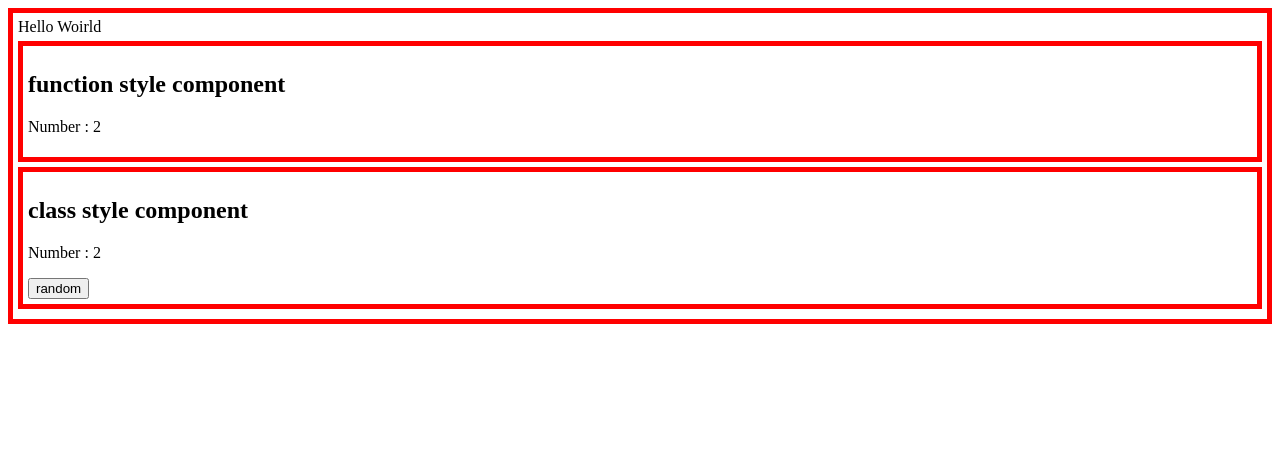
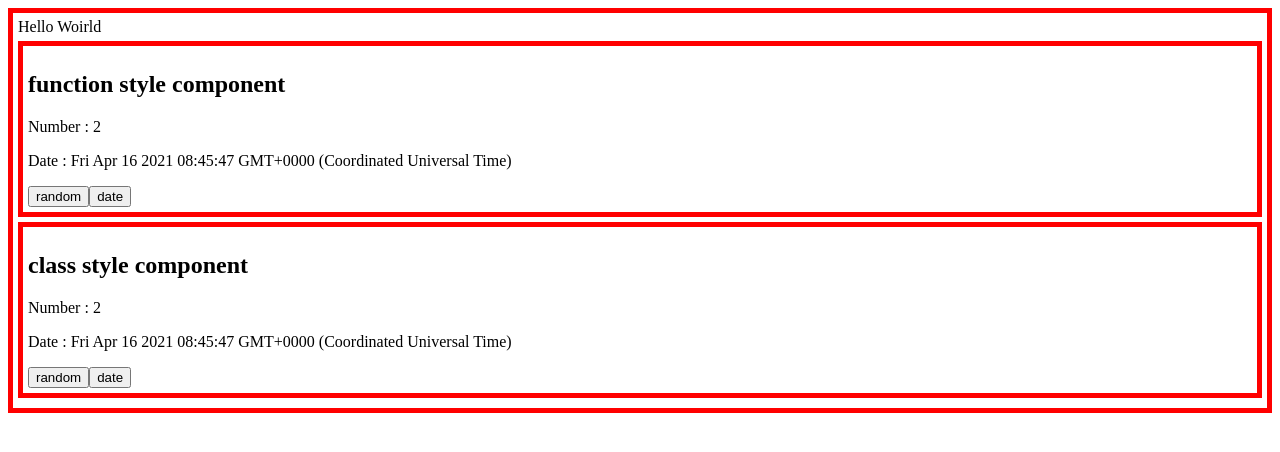
Before and after one commit to HyeongJun-P/L.s_functional_Style, a React (Create React App) app: page / in a window 1280 px wide. Shown: the top 452 px of the page. Built offline with nearby package versions, Linux system fonts and the light colour scheme.

Commit message:
function use state

```diff
--- a/src/App.js
+++ b/src/App.js
@@ -1,5 +1,5 @@
-import React from 'react';
-import './App.css'
+import React, { useState } from "react";
+import "./App.css";
 // import FuncComp from './components/FuncComp';
 // import ClassComp from './components/ClassComp';
 
@@ -7,36 +7,76 @@
   return (
     <div className="container">
       Hello Woirld
-      <FuncComp initNumber = {2}/>
-      <ClassComp  initNumber = {2}/>
+      <FuncComp initNumber={2} />
+      <ClassComp initNumber={2} />
     </div>
   );
 }
 
 function FuncComp(props) {
+  const numberState = useState(props.initNumber);
+  const number = numberState[0];
+  const setNumber = numberState[1];
+
+  // const dateState = useState((new Date().toString()));
+  // const date = dateState[0];
+  // const setDate = dateState[1];
+
+  const [date, setDate] = useState((new Date().toString()))
+
   return (
     <div className="container">
       <h2> function style component</h2>
-      <p>Number : {props.initNumber}</p>
+      <p>Number : {number}</p>
+      <p>Date : {date}</p>
+      <input
+        type="button"
+        value="random"
+        onClick={function () {
+          setNumber(Math.floor(Math.random() * 99))
+        }}
+      ></input>
+      <input
+        type="button"
+        value="date"
+        onClick={function () {
+          setDate((new Date().toString()))
+        }}
+      ></input>
     </div>
   );
 }
 
 class ClassComp extends React.Component {
   state = {
-    number : this.props.initNumber
-  }
+    number: this.props.initNumber,
+    date: (new Date().toString())
+  };
   render() {
+    console.log("ClassComp render");
     return (
       <div className="container">
         <h2> class style component</h2>
         <p>Number : {this.state.number}</p>
-        <input type="button" value="random"
-        onClick={function() {
-          this.setState({
-            number: Math.floor(Math.random() * 99)
-          })
-        }.bind(this)}></input>
+        <p>Date : {this.state.date}</p>
+        <input
+          type="button"
+          value="random"
+          onClick={function () {
+            this.setState({
+              number: Math.floor(Math.random() * 99),
+            });
+          }.bind(this)}
+        ></input>
+        <input
+          type="button"
+          value="date"
+          onClick={function () {
+            this.setState({
+              date : (new Date().toString())
+            });
+          }.bind(this)}
+        ></input>
       </div>
     );
   }
```
